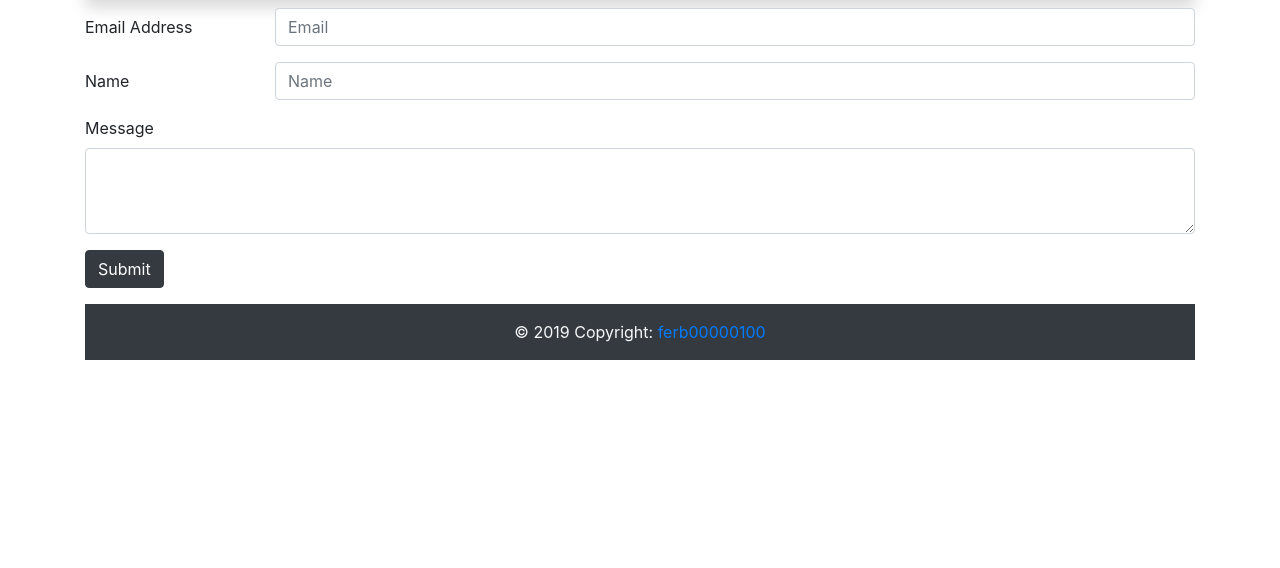
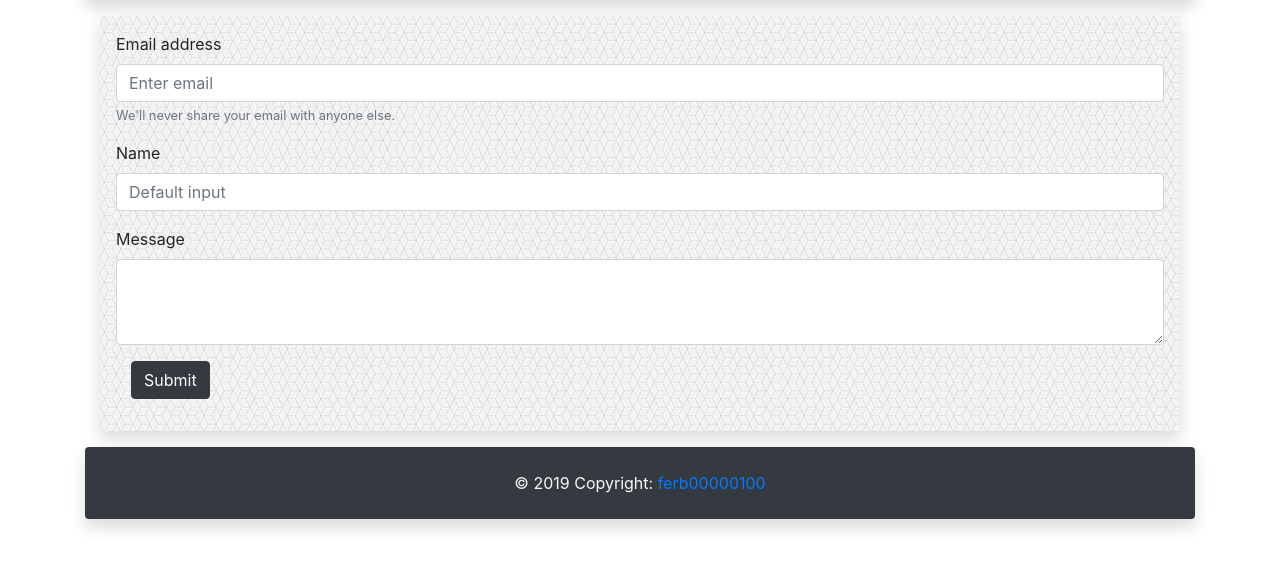
Before and after one commit to ferb00000100/Bootstrap-Portfolio, a plain HTML site: page contact.html in a window 1280 px wide. Shown: the part 76-644 px from the top of the page. Drawn offline with nearby package versions, Linux system fonts and the light colour scheme.

Commit message:
fixed all *.hmlt files formatting Need to figure out why contacts.html is not 100% height

```diff
--- a/assets/css/style.css
+++ b/assets/css/style.css
@@ -1,7 +1,4 @@
 
-.full-heigth {
-    height: 100%;
-}
 .auto-center {
     margin: auto;
 }
@@ -13,6 +10,9 @@
 .img-center {
     text-align:center
 }
+.background-image {
+    background: url("../images/qbkls.png");
+}
 
 /*Extra small devices –Phones (< 768px)*/
 /*Small devices – Tablets (>= 768px)*/
--- a/contact.html
+++ b/contact.html
@@ -5,11 +5,12 @@
 	<meta name="viewport" content="width=device-width, initial-scale=1" />
 	<title>Grid</title>
 	<link rel="stylesheet" href="https://stackpath.bootstrapcdn.com/bootstrap/4.3.1/css/bootstrap.min.css" integrity="sha384-ggOyR0iXCbMQv3Xipma34MD+dH/1fQ784/j6cY/iJTQUOhcWr7x9JvoRxT2MZw1T" crossorigin="anonymous">
-	<link rel="stylesheet" href="assets/css/style.css" type="text/css">
 	<script src="https://code.jquery.com/jquery-3.3.1.slim.min.js" integrity="sha384-q8i/X+965DzO0rT7abK41JStQIAqVgRVzpbzo5smXKp4YfRvH+8abtTE1Pi6jizo" crossorigin="anonymous"></script>
 	<script src="https://cdnjs.cloudflare.com/ajax/libs/popper.js/1.14.7/umd/popper.min.js" integrity="sha384-UO2eT0CpHqdSJQ6hJty5KVphtPhzWj9WO1clHTMGa3JDZwrnQq4sF86dIHNDz0W1" crossorigin="anonymous"></script>
 	<script src="https://stackpath.bootstrapcdn.com/bootstrap/4.3.1/js/bootstrap.min.js" integrity="sha384-JjSmVgyd0p3pXB1rRibZUAYoIIy6OrQ6VrjIEaFf/nJGzIxFDsf4x0xIM+B07jRM" crossorigin="anonymous"></script>
+	<link rel="stylesheet" href="assets/css/style.css" type="text/css">
 </head>
+
 <body>
 
 <div class="container">
@@ -37,37 +38,39 @@
 	</nav>
 </div>
 
-<div class="container full-heigth">
+<div class="container">
+	<div class="col">
+		<div class="mt-3 shadow p-3 background-image">
 			<form>
-		<div class="form-group row mt-2">
-			<label for="inputEmail3" class="col-sm-2 col-form-label">Email Address</label>
-			<div class="col-sm-10">
-				<input type="email" class="form-control" id="inputEmail3" placeholder="Email">
+				<div class="form-group">
+					<label for="exampleInputEmail1">Email address</label>
+					<input type="email" class="form-control" id="exampleInputEmail1" aria-describedby="emailHelp" placeholder="Enter email">
+					<small id="emailHelp" class="form-text text-muted">We'll never share your email with anyone else.</small>
 				</div>
-		</div>
-		<div class="form-group row">
-			<label for="inputName3" class="col-sm-2 col-form-label">Name</label>
-			<div class="col-sm-10">
-				<input type="password" class="form-control" id="inputName3" placeholder="Name">
-			</div>
+				<div class="form-group">
+					<label> Name </label>
+					<input class="form-control" type="text" placeholder="Default input">
 				</div>
 				<div class="form-group">
 					<label for="exampleFormControlTextarea1">Message</label>
 					<textarea class="form-control" id="exampleFormControlTextarea1" rows="3"></textarea>
 				</div>
-		<div class="form-group row">
+				<div class="form-group">
 					<div class="col-sm-10">
-				<button onclick="alert('You pressed the button!')" type="submit" class="btn btn-dark">Submit</button>
+						<button onclick="alert('You pressed the button!')" type="submit" class="btn btn-dark">Submit</button
+					></div>
+				</div>
+			</form>
 		</div>
 	</div>
-	</form>
-	<div>
-		<footer class="page-footer font-small blue">
-			<div class="footer-copyright text-center bg-dark text-light py-3">© 2019 Copyright:
+</div>
+<div class="container">
+	<nav class="navbar col-md-12 mt-3 d-flex justify-content-center navbar-toggleable-md navbar-expand-lg navbar-dark bg-dark shadow p-2 mb rounded" style="padding: 1px; width: 100%">
+		<div class="footer-copyright bg-dark text-light py-3">© 2019 Copyright:
 				<a href="https://ferb00000100.github.io">ferb00000100 </a>
 		</div>
-		</footer>
+	</nav>
 </div>
-</div>
+
 </body>
 </html>
```
Also changed, not shown: index.html (+11 -12 lines), portfolio.html (+8 -6 lines). Lines whose indentation alone changed are shown as unchanged.
